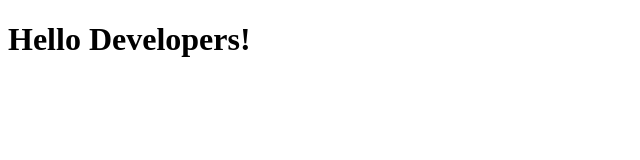
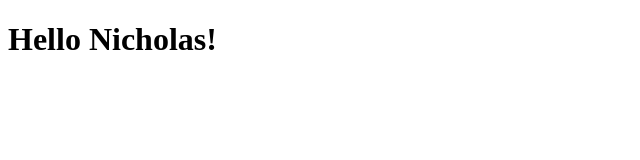
Before and after one commit to walson-nicholas/Git-Basics-Repo, a plain HTML site: page index.html in a window 1280 px wide. Shown: the whole page, without its empty margins (0-640 px from the left). Drawn offline with Linux system fonts and the light colour scheme.

Commit message:
Now Hello Nicholas!

```diff
--- a/index.html
+++ b/index.html
@@ -6,6 +6,6 @@
     <title>Title</title>
 </head>
 <body>
-    <h1>Hello Developers!</h1>
+    <h1>Hello Nicholas!</h1>
 </body>
 </html>
```
